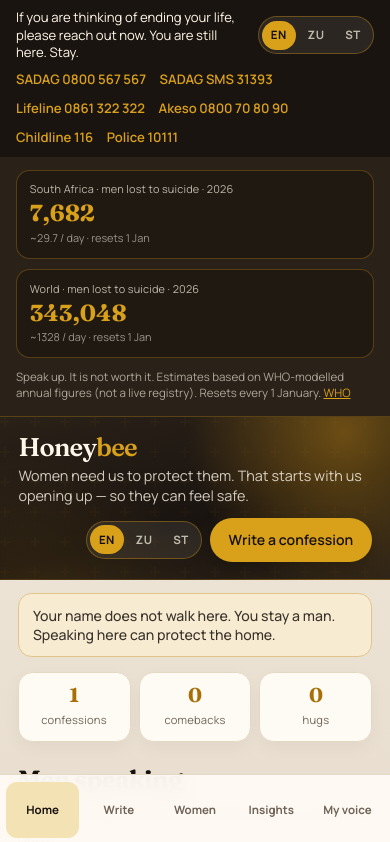
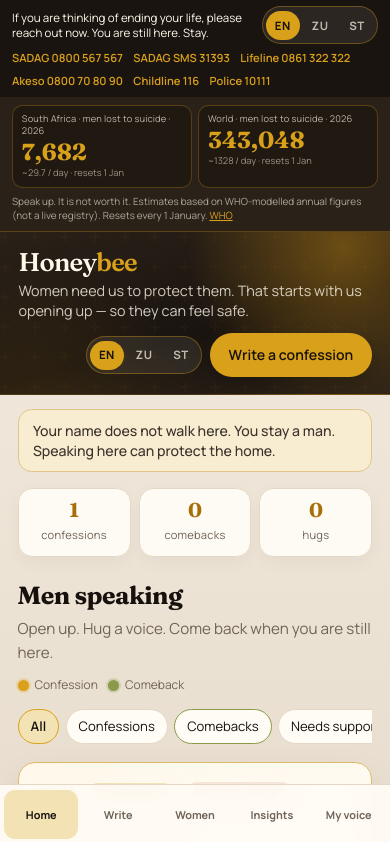
Before and after one commit to HoneybeeConfessions/honeybee, a React (Vite) app: page / in a window 390 px wide. Shown: the top 842 px of the page. Built offline with nearby package versions, Linux system fonts and the light colour scheme; no server answers; the database is empty.

Commit message:
Fix mobile landing: compact crisis/stats and stop nav clipping confessions.
Co-authored-by: Cursor <cursoragent@cursor.com>

```diff
--- a/src/index.css
+++ b/src/index.css
@@ -79,14 +79,14 @@ a {
   min-height: 100dvh;
   display: flex;
   flex-direction: column;
-  padding-bottom: calc(var(--nav-h) + env(safe-area-inset-bottom, 0px));
+  padding-bottom: calc(var(--nav-h) + env(safe-area-inset-bottom, 0px) + 1.5rem);
 }
 
 .screen {
   flex: 1;
   width: min(720px, 100%);
   margin: 0 auto;
-  padding: 1.25rem 1.1rem 2rem;
+  padding: 1.25rem 1.1rem 2.5rem;
 }
 
 .hero {
@@ -1624,7 +1624,8 @@ a {
 
 @media (max-width: 520px) {
   .loss-counter-grid {
-    grid-template-columns: 1fr;
+    grid-template-columns: 1fr 1fr;
+    gap: 0.4rem;
   }
 }
 
@@ -1716,3 +1717,98 @@ a {
     padding-top: 1.5rem;
   }
 }
+
+/* Phone: free the first screen — compact chrome, readable confession */
+@media (max-width: 640px) {
+  .crisis {
+    position: relative;
+    z-index: 20;
+    gap: 0.3rem;
+    padding: 0.4rem 0.75rem 0.45rem;
+    font-size: 0.72rem;
+  }
+
+  .crisis-top > span {
+    display: -webkit-box;
+    -webkit-line-clamp: 2;
+    -webkit-box-orient: vertical;
+    overflow: hidden;
+    flex: 1 1 10rem;
+  }
+
+  .crisis-links {
+    gap: 0.35rem 0.65rem;
+    font-size: 0.7rem;
+  }
+
+  .loss-counter {
+    padding: 0.5rem 0.75rem 0.55rem;
+  }
+
+  .loss-tile {
+    padding: 0.45rem 0.55rem;
+    border-radius: 0.65rem;
+  }
+
+  .loss-label {
+    font-size: 0.58rem;
+    margin-bottom: 0.1rem;
+  }
+
+  .loss-num {
+    font-size: clamp(1.15rem, 6.5vw, 1.45rem);
+  }
+
+  .loss-rate {
+    font-size: 0.58rem;
+    margin-top: 0.1rem;
+  }
+
+  .loss-note {
+    margin-top: 0.4rem;
+    font-size: 0.62rem;
+    display: -webkit-box;
+    -webkit-line-clamp: 2;
+    -webkit-box-orient: vertical;
+    overflow: hidden;
+  }
+
+  .shot-hint {
+    display: none;
+  }
+
+  .share-frame {
+    max-width: none;
+  }
+
+  .share-frame-inner {
+    aspect-ratio: auto;
+    max-height: none;
+    min-height: 16rem;
+    padding: 0.9rem 0.95rem 0.85rem;
+  }
+
+  .share-body {
+    overflow: visible;
+    font-size: 0.98rem;
+    line-height: 1.5;
+  }
+
+  .detail-screen {
+    padding-bottom: 3.5rem;
+  }
+
+  .nav {
+    height: calc(3.75rem + env(safe-area-inset-bottom, 0px));
+    padding: 0.3rem 0.25rem calc(0.3rem + env(safe-area-inset-bottom, 0px));
+  }
+
+  .nav button {
+    font-size: 0.68rem;
+    padding: 0.45rem 0.15rem;
+  }
+
+  .app-shell {
+    padding-bottom: calc(3.75rem + env(safe-area-inset-bottom, 0px) + 1.75rem);
+  }
+}
```
